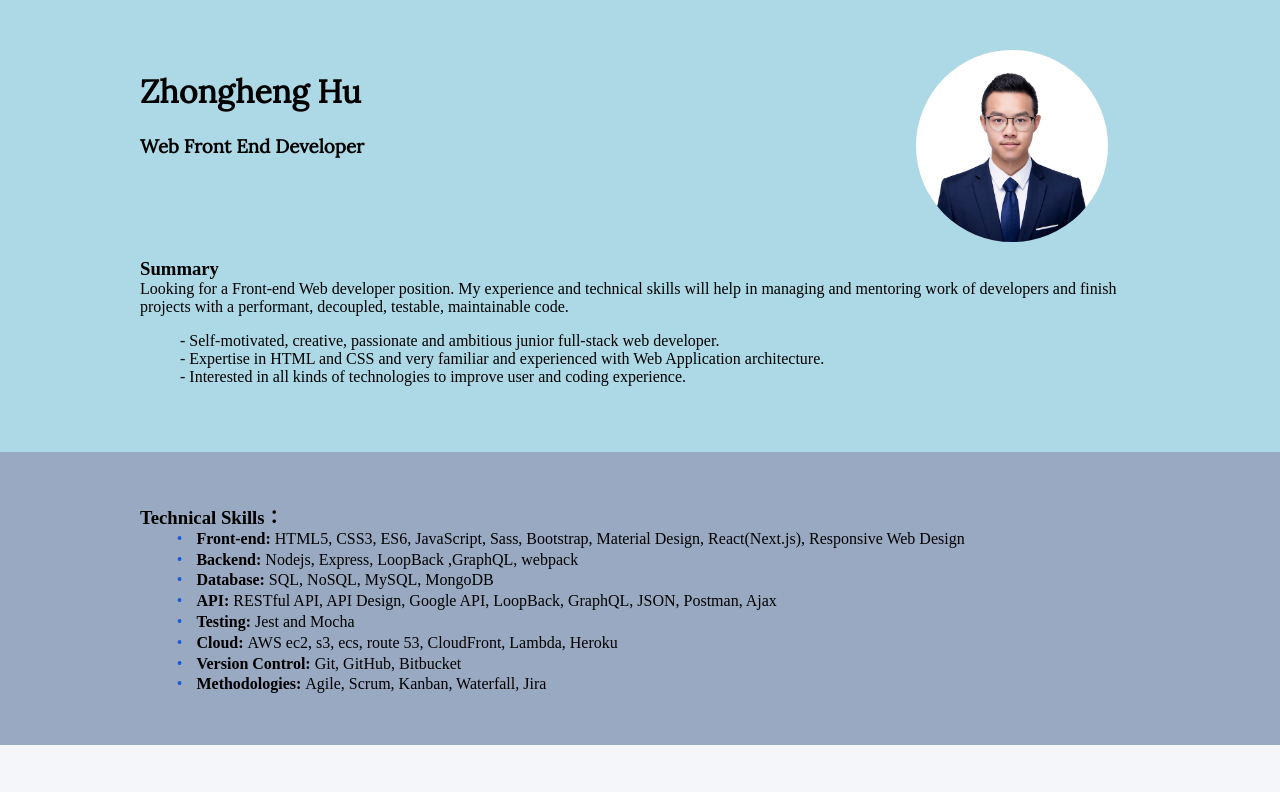
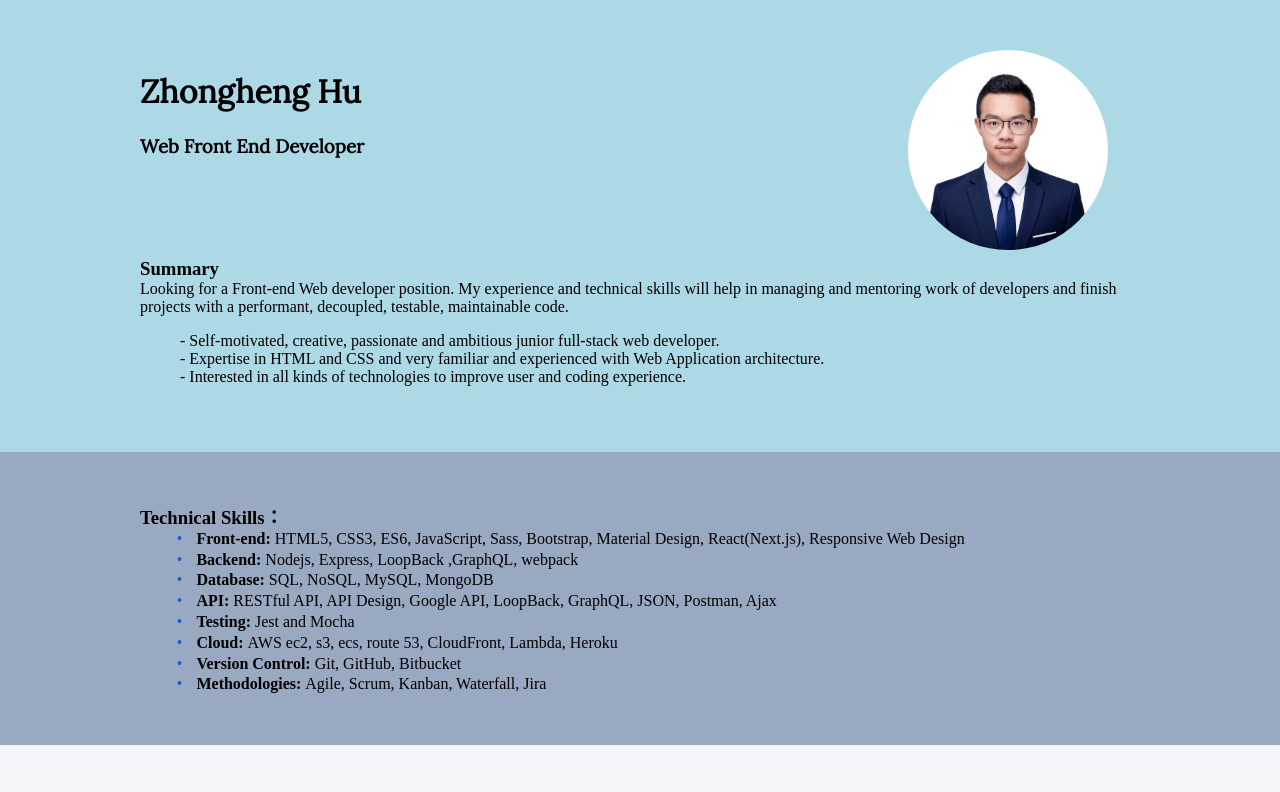
Before and after one commit to HarryHoo23/Harry-s-Resume, a plain HTML site: page index.html in a window 1280 px wide. Shown: the top 792 px of the page. Drawn offline with Linux system fonts and the light colour scheme.

Commit message:
change the style

```diff
--- a/index.html
+++ b/index.html
@@ -12,11 +12,12 @@
 
     <!-- This is the header -->
     <header>
-        <div class="content-wrap" style="line-height: auto;">
+        <div class="content-wrap">
+            <div style="display: inline">
             <img class="profile-Image" src="./images/Passport photo copy.jpg" alt="Harry's Personal Profile Image">
-
             <h1>Zhongheng Hu</h1>
             <h3>Web Front End Developer</h3>
+            </div>
 
         </div>
     </header>
--- a/style.css
+++ b/style.css
@@ -43,7 +43,8 @@ footer{
 }
 
 .profile-Image{
-    width: 12em;
+    max-width: 20%;
+    height: auto;
     border-radius: 50%;
     float: right;
     margin-right: 2em;
```
